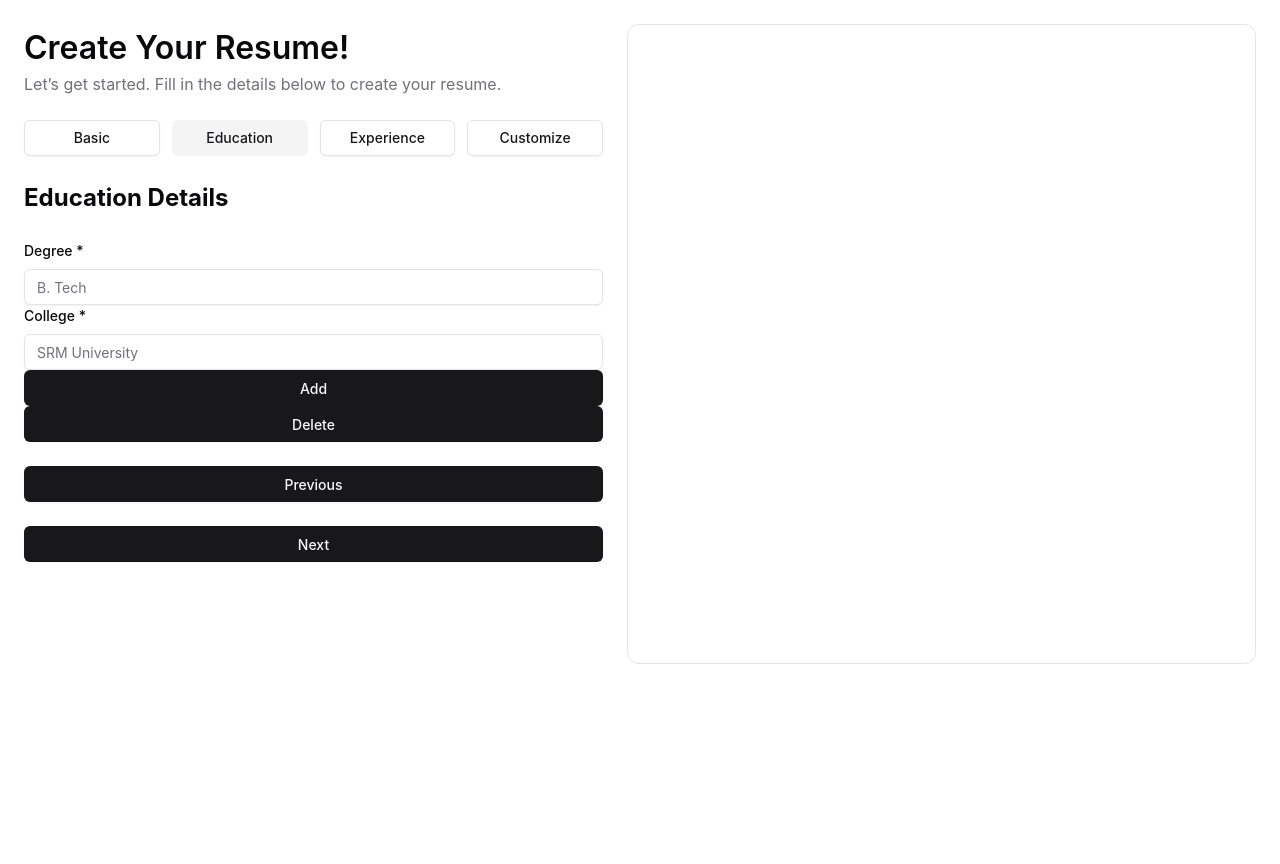
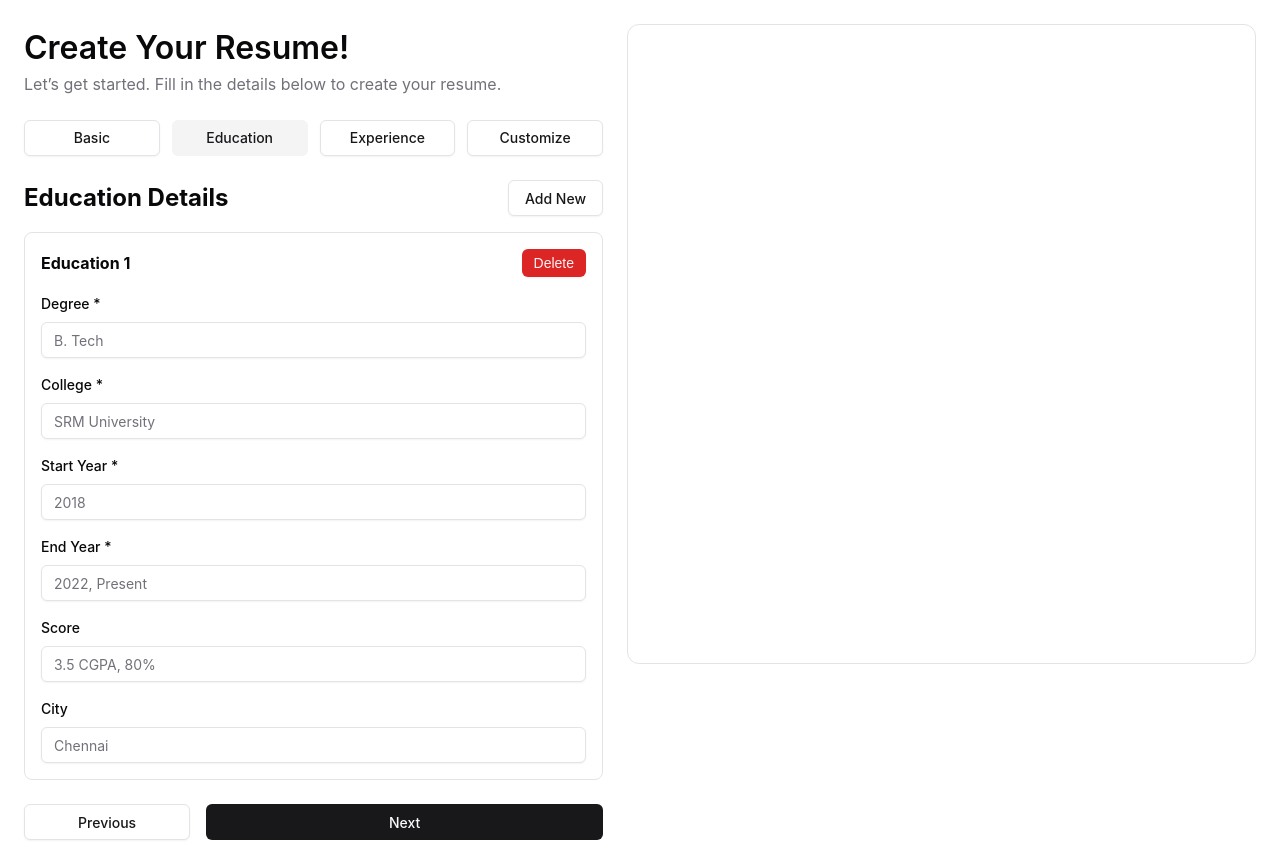
Before and after one commit to aneesh199608/odin-cv-application, a React (Vite) app: page / in a window 1280 px wide. Both pictures are taken after a click on the button "Education". Before the commit the page ends 800 px from the top, so only its background shows below. Built offline with nearby package versions, Linux system fonts and the light colour scheme.

Commit message:
feat: implement EducationForm logic and styling, styling for primary and secondary buttons

```diff
--- a/src/App.jsx
+++ b/src/App.jsx
@@ -1,5 +1,6 @@
 import { useState } from 'react'
-import './style.css'
+import './style.css';
+import './components/EducationForm.css';
 import BasicDetailsForm from './components/BasicDetailsForm';
 import GeneralPreview from './components/GeneralPreview';
 import FormHeader from './components/FormHeader';
@@ -10,7 +11,7 @@ import ExperienceForm from './components/ExperienceForm';
 export default function App() {
   const [resume, setResume] = useState({
     general: { fullName: '', jobTitle: '', email: '', phone: '', location: '', summary: ''},
-    education: [{ id: Date.now(), degree: '', college: '', from: '', to: '', location: ''}],
+    education: [{ id: Date.now(), degree: '', college: '', from: '', to: '', score: '', location: ''}],
     experience: [{ id: Date.now() + 1, jobRole: '', company: '', from: '', to: '', location: '', summary: '' }],
     theme: { headerColor: '#ccefff'}
   });
--- a/src/components/BasicDetailsForm.jsx
+++ b/src/components/BasicDetailsForm.jsx
@@ -71,7 +71,7 @@ export default function BasicDetailsForm( { data, onChange, setStep }) {
             </label>
             </div>
 
-            <button type="button" onClick={() => setStep('1')}>Next</button>
+            <button type="button" className="primary-button" onClick={() => setStep('1')}>Next</button>
         </form>
     )
 }
--- /dev/null
+++ b/src/components/EducationForm.css
@@ -0,0 +1,113 @@
+.header-text {
+    display: flex;
+    justify-content: space-between;
+}
+
+.education-form {
+    display: flex;
+    flex-direction: column;
+    gap: var(--form-inputs-padding);
+  }
+
+  /* Add New Button */
+  .form-button.add-new {
+    align-self: flex-end;
+    padding: 8px 16px;
+    height: 36px;
+    border-radius: var(--border-radius-sm);
+    font-family: var(--font-sans);
+    font-size: 14px;
+    font-weight: 500;
+    color: var(--primary);
+    background-color: var(--card-background);
+    border: 1px solid var(--border);
+    box-shadow: var(--shadow-sm);
+    cursor: pointer;
+    transition: background-color 150ms ease-out, border-color 150ms ease-out;
+    display: inline-flex;
+    align-items: center;
+    justify-content: center;
+    gap: 8px;
+  }
+
+  .form-button.add-new:hover {
+    background-color: var(--accent);
+    border-color: var(--accent);
+  }
+
+  /* Education Entry */
+  .entry {
+    border: 1px solid var(--border);
+    border-radius: var(--border-radius-md);
+    padding: var(--form-inputs-padding);
+    display: flex;
+    flex-direction: column;
+    gap: var(--form-inputs-padding);
+    background-color: var(--card-background);
+  }
+
+  /* Entry Header */
+  .entry-header {
+    display: flex;
+    justify-content: space-between;
+    align-items: center;
+  }
+
+  .entry-header h3 {
+    font-size: 16px;
+    font-weight: 700;
+    color: var(--foreground);
+    margin: 0;
+  }
+
+  /* Delete Button Override (fixes global override) */
+  .form-button.delete {
+    padding: 6px 12px;
+    font-size: 14px;
+    font-weight: 500;
+    color: var(--base-destructive-foreground, #FEF2F2);
+    background-color: var(--base-destructive, #DC2626);
+    border-radius: var(--border-radius-sm);
+    border: none;
+    box-shadow: var(--shadow-sm);
+    cursor: pointer;
+    transition: background-color 150ms ease-out;
+  }
+
+  .form-button.delete:hover {
+    background-color: #b91c1c; /* slightly darker on hover */
+  }
+
+  /* Navigation Buttons (Bottom Row) */
+  .secondary-button,
+  .primary-button {
+    margin-top: 8px;
+    height: 36px;
+    width: 100%;
+    font-family: var(--font-sans);
+    font-size: 14px;
+    font-weight: 500;
+    border-radius: var(--border-radius-sm);
+    cursor: pointer;
+    transition: var(--transition-colors);
+  }
+
+  .secondary-button {
+    color: var(--primary);
+    background-color: var(--card-background);
+    border: 1px solid var(--border);
+  }
+
+  .secondary-button:hover {
+    background-color: var(--accent);
+  }
+
+  .primary-button {
+    color: var(--primary-foreground);
+    background-color: var(--primary);
+    border: none;
+  }
+
+  .primary-button:hover {
+    background-color: #2F2F32; /* explicit hover fallback */
+  }
--- a/src/components/EducationForm.jsx
+++ b/src/components/EducationForm.jsx
@@ -1,3 +1,5 @@
+// import './EducationForm.css';
+
 export default function EducationForm( { data, onChange, setStep }) {
     console.log('Rendering Education Form');
 
@@ -28,10 +30,17 @@ export default function EducationForm( { data, onChange, setStep }) {
 
     return (
         <form className="form education-form">
+            <div className="header-text">
             <h2>Education Details</h2>
+            <button type="button" className="form-button add-new" onClick={addEntry}>Add New</button>
+            </div>
 
-            {data.map((edu) => (
+            {data.map((edu, index) => (
                 <div key = {edu.id} className="entry">
+                    <div className="entry-header">
+                        <h3>Education {index+1}</h3>
+                        <button type="button" className="form-button delete" onClick={() => remove(edu.id)}>Delete</button>
+                    </div>
 
                     <label>Degree *
                         <input
@@ -52,15 +61,55 @@ export default function EducationForm( { data, onChange, setStep }) {
                             required
                         />
                     </label>
-                <button type="button" onClick={() => addEntry(edu.id)}>Add</button>
-                <button type="button" onClick={() => remove(edu.id)}>Delete
-                </button>
+
+                    <label>Start Year *
+                        <input
+                            name="from"
+                            value={edu.from}
+                            onChange={(e) => update(edu.id, 'from', e.target.value)}
+                            placeholder="2018"
+                            required
+                        />
+                    </label>
+
+                    <label>End Year *
+                        <input
+                            name="to"
+                            value={edu.to}
+                            onChange={(e) => update(edu.id, 'to', e.target.value)}
+                            placeholder="2022, Present"
+                            required
+                        />
+                    </label>
+
+                    <label>Score
+                        <input
+                            name="score"
+                            value={edu.score}
+                            onChange={(e) => update(edu.id, 'score', e.target.value)}
+                            placeholder="3.5 CGPA, 80%"
+                            required
+                        />
+                    </label>
+
+                    <label>City
+                        <input
+                            name="location"
+                            value={edu.location}
+                            onChange={(e) => update(edu.id, 'location', e.target.value)}
+                            placeholder="Chennai"
+                            required
+                        />
+                    </label>
+
                 </div>
 
                 ))}
 
+                <div className="button-group">
                 <button className="secondary-button" type="button" onClick={() => setStep('0')}>Previous</button>
                 <button className="primary-button" type="button" onClick={() => setStep('2')}>Next</button>
+                </div>
             </form>
         );
     }
--- a/src/style.css
+++ b/src/style.css
@@ -12,6 +12,8 @@
   --primary-foreground: #FAFAFA;
   --accent: #F4F4F5;
   --accent-foreground: var(--primary);
+  --destructive: #DC2626; /* Red for delete buttons */
+  --destructive-foreground: #FEF2F2; /* Light text on destructive background */
 
   /* Spacing & Layout */
   --app-padding: 24px;
@@ -166,7 +168,7 @@ p {
 }
 
 /* Button styles */
-.form button[type="button"] {
+.form.primary-button {
   /* Layout & Box Model */
   display: inline-flex;
   align-items: center;
@@ -189,12 +191,60 @@ p {
   text-align: center;
 }
 
-.form button[type="button"]:hover {
+.form.primary-button:hover {
   background-color: #2F2F32;
 }
 
-.form button[type="button"]:focus-visible {
+.form.primary-button:focus-visible {
   outline: 2px solid var(--background);
   outline-offset: 2px;
   box-shadow: 0 0 0 2px var(--primary);
 }
+
+/* Secondary Button Style */
+.secondary-button {
+  /* Inherit general button layout from .form button[type="button"] if applied on same element,
+     or redefine common properties if used as a standalone class */
+  display: inline-flex;
+  align-items: center;
+  justify-content: center;
+  padding: 8px 16px;
+  height: 36px;
+  border-radius: var(--border-radius-sm);
+  font-family: var(--font-sans);
+  font-size: 14px;
+  font-weight: 500;
+  text-align: center;
+  cursor: pointer;
+  transition: background-color 150ms ease-out, border-color 150ms ease-out, box-shadow 150ms ease-out;
+
+  /* Specific secondary styles */
+  color: var(--primary); /* Text color from --primary */
+  background-color: var(--card-background); /* White background */
+  border: 1px solid var(--border); /* Standard border */
+  box-shadow: var(--shadow-sm);
+}
+
+.secondary-button:hover {
+  background-color: var(--accent); /* Light gray on hover */
+  border-color: var(--accent);
+}
+
+.secondary-button:focus-visible {
+  outline: 2px solid var(--primary);
+  outline-offset: 2px;
+  box-shadow: 0 0 0 2px var(--accent);
+}
+
+.button-group {
+  display: flex;
+  gap: 16px;
+}
+
+.button-group .secondary-button {
+  flex: 1;
+}
+
+.button-group .primary-button {
+  flex: 3;
+}
```
Lines whose indentation alone changed are shown as unchanged.
